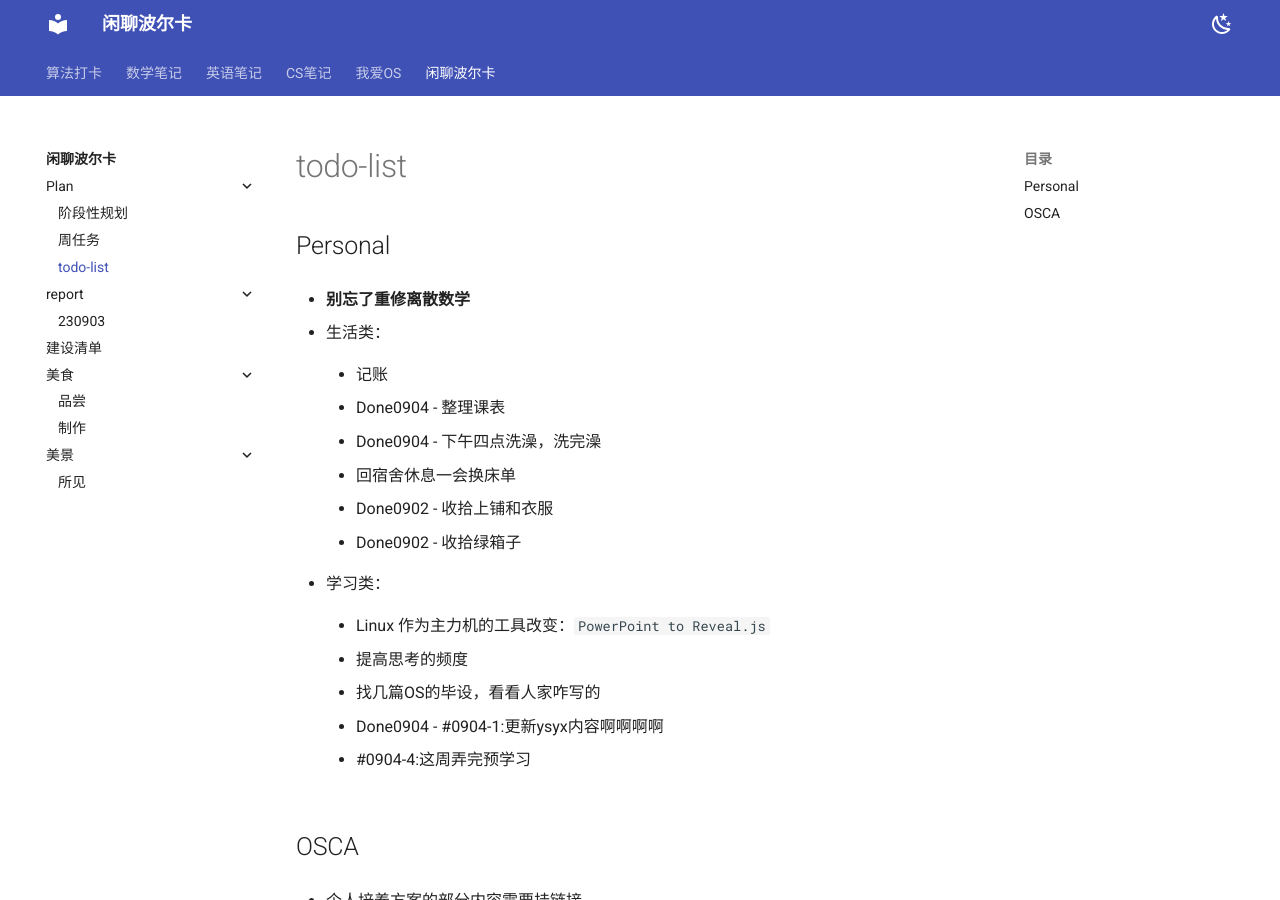
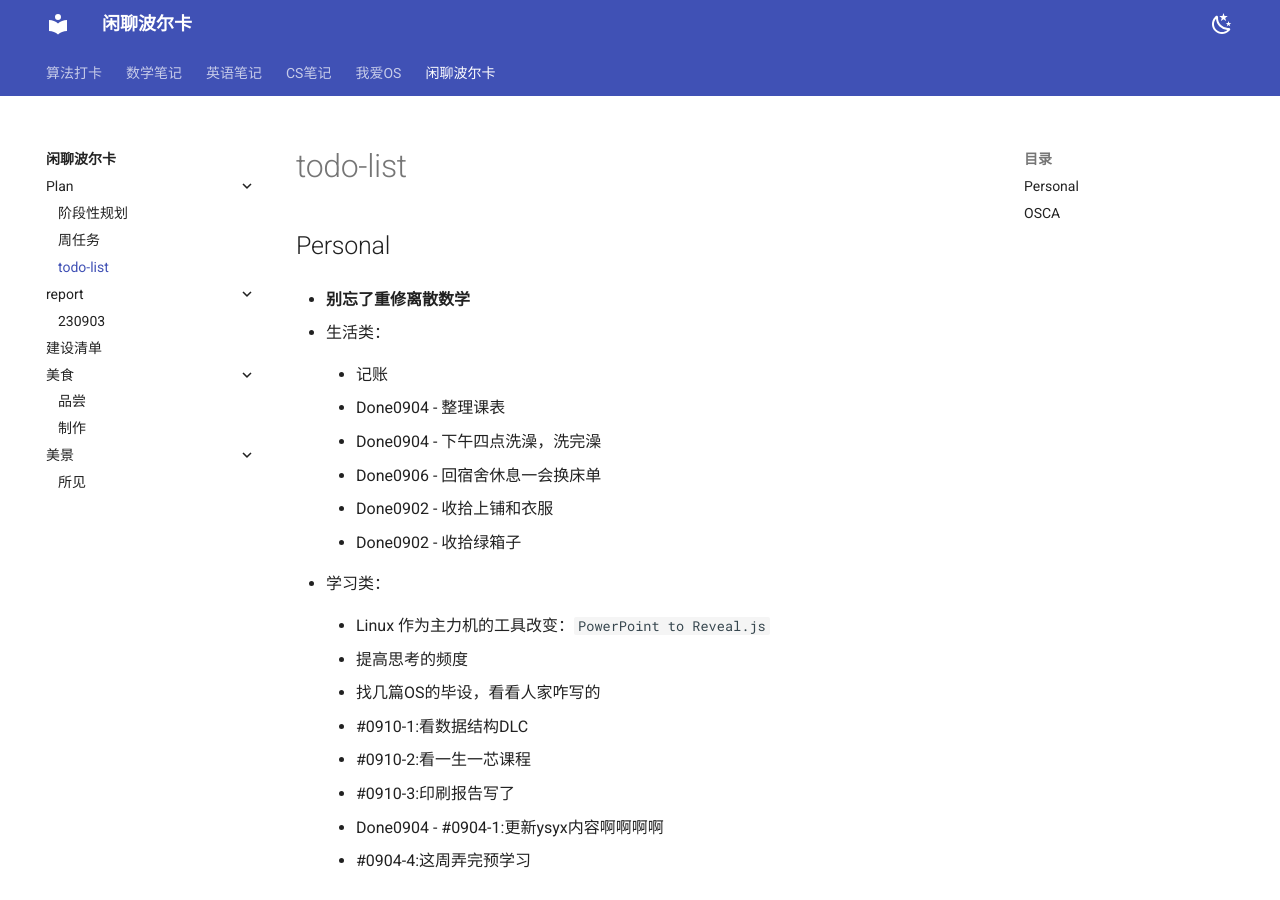
Before and after one commit to Haohahahaha/chat, an MkDocs documentation site: the page built from docs/plan/todo-list.md, in a window 1280 px wide and 900 px high. Built offline with MkDocs 1.6.1 and Material for MkDocs 9.7.7, drawn with Linux system fonts in a browser that asks for light colours.

Commit message:
2023-09-10_09:17:30 update

```diff
--- a/docs/plan/todo-list.md
+++ b/docs/plan/todo-list.md
@@ -12,7 +12,7 @@
 
     - Done0904 - 下午四点洗澡，洗完澡
 
-	- 回宿舍休息一会换床单
+	- Done0906 - 回宿舍休息一会换床单
 
     - Done0902 - 收拾上铺和衣服
 
@@ -25,6 +25,12 @@
     - 提高思考的频度
 
     - 找几篇OS的毕设，看看人家咋写的
+
+	- \#0910-1:看数据结构DLC
+
+	- \#0910-2:看一生一芯课程
+
+	- \#0910-3:印刷报告写了
 
 	- Done0904 - \#0904-1:更新ysyx内容啊啊啊啊
 
```
